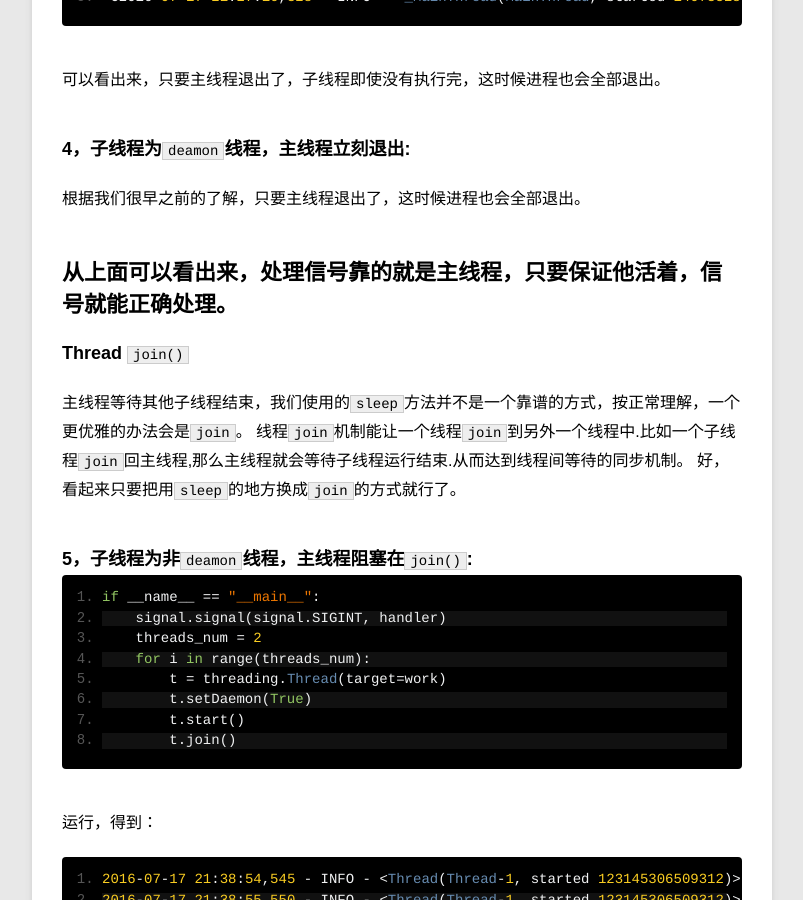
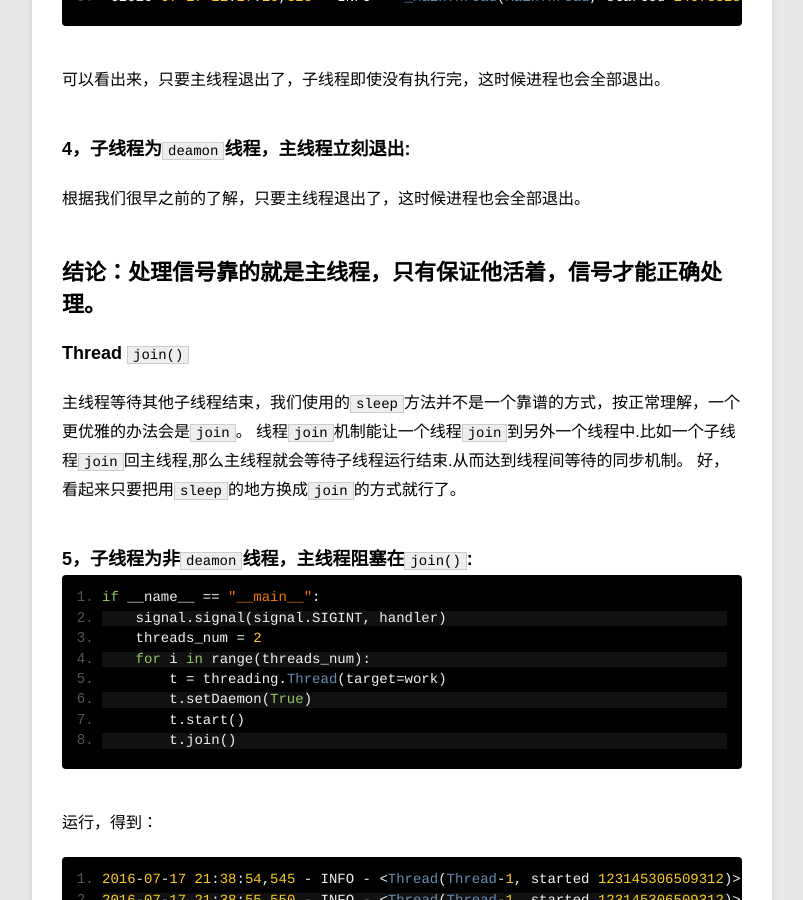
Before and after one commit to tylderen/tylderen.github.io, a Jekyll site: the page built from _posts/blog/2016-07-17-linux-multi-thread-signal.md, in a window 1280 px wide and 900 px high, scrolled down 3533 px. Shown: the whole window, without its empty margins (78-881 px from the left). Built offline with Jekyll 4.4.1, drawn with Linux system fonts in a browser that asks for light colours; Markdown is read by kramdown in place of the engine named in the settings.

Commit message:
Update 2016-07-17-linux-multi-thread-signal.md

```diff
--- a/_posts/blog/2016-07-17-linux-multi-thread-signal.md
+++ b/_posts/blog/2016-07-17-linux-multi-thread-signal.md
@@ -151,7 +151,7 @@ if __name__ == "__main__":
 ### 4，子线程为`deamon`线程，主线程立刻退出:
 根据我们很早之前的了解，只要主线程退出了，这时候进程也会全部退出。
 
-## 从上面可以看出来，处理信号靠的就是主线程，只要保证他活着，信号就能正确处理。
+## 结论：处理信号靠的就是主线程，只有保证他活着，信号才能正确处理。
 
 ### Thread `join()`
 
```
